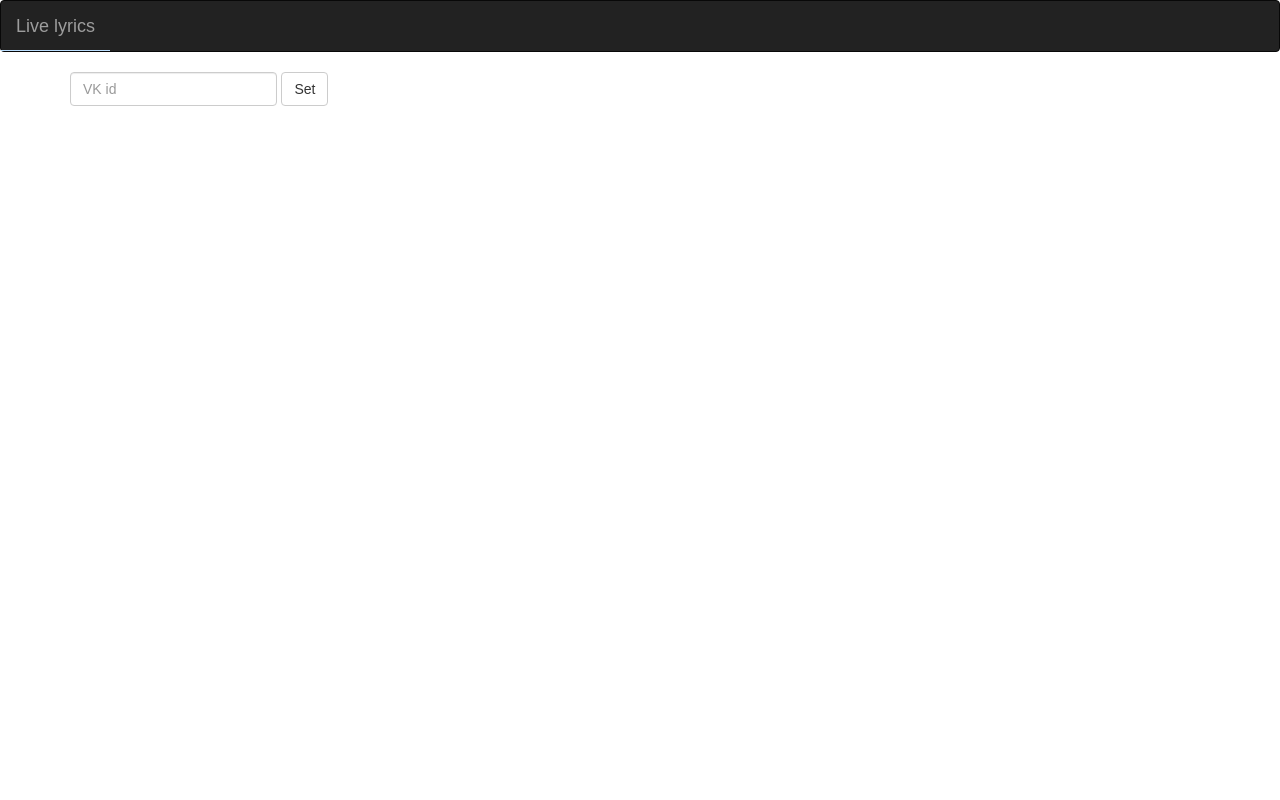
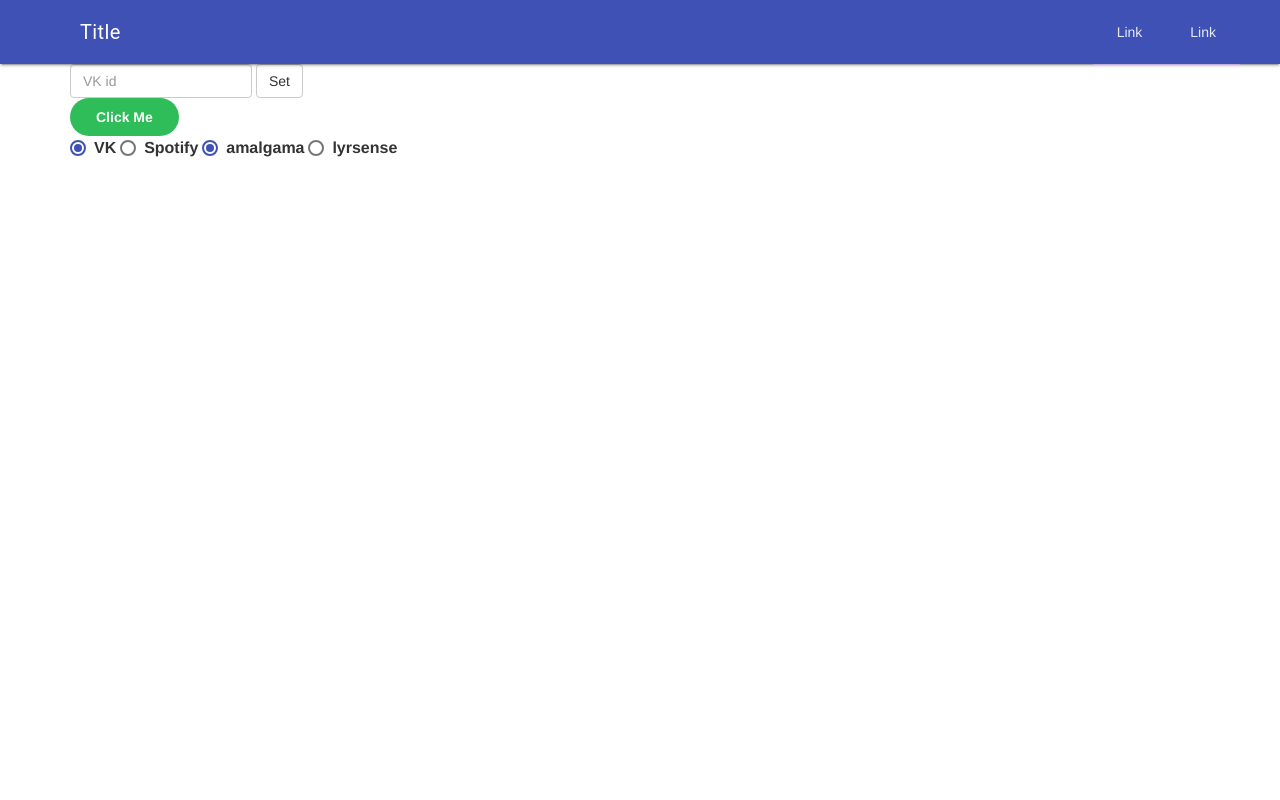
Before and after one commit to Live-Lyrics/live-lyrics, a Flask app: page / in a window 1280 px wide. Run offline with Flask 2, Linux system fonts and the light colour scheme; some libraries are stand-ins or nearby versions.

Commit message:
adding modified files fuk vs  code

```diff
--- a/static/main.js
+++ b/static/main.js
@@ -1,20 +1,148 @@
-$(document).ready(function(){
-    setInterval(function(){get_lyrics();}, 2000);
+$(document).ready(function() {
+  $(".stored").on("change", function() {
+    localStorage[$(this).attr("name")] = $(this).val();
+  });
 
-    $("#set_id").on('click', function() {
-        document.cookie = `id=${$('#id').val()}`;
+  setInterval(function() {
+    get_lyrics();
+  }, 5000);
+
+  $("#set_id").on("click", function() {
+    document.cookie = `id=${$("#id").val()}`;
+  });
+
+//  --------------- lyrsense ---------------
+
+  $(".highlightLine").on("mouseenter mouseleave", function(event) {
+    let line = $(this).attr("line");
+    $(".line" + line).toggleClass("lighted");
+  });
+
+  $(".fontBigger").click(function() {
+    var size = $("#fr_text").css("font-size");
+    var num = parseInt(size.match(/\d+/), 10);
+    num += 2;
+    var inter = num * 1.5;
+
+    $("#fr_text").css("font-size", num + "px");
+    $("#fr_text").css("line-height", inter + "px");
+    $("#ru_text").css("font-size", num + "px");
+    $("#ru_text").css("line-height", inter + "px");
+
+    $.cookie("fontSize", num + "px", {
+      expires: 3000000,
+      path: "/"
     });
+  });
+
+  $(".fontSmaller").click(function() {
+    var size = $("#fr_text").css("font-size");
+    var num = parseInt(size.match(/\d+/), 10);
+    num -= 2;
+    var inter = num * 1.5;
+
+    $("#fr_text").css("font-size", num + "px");
+    $("#fr_text").css("line-height", inter + "px");
+    $("#ru_text").css("font-size", num + "px");
+    $("#ru_text").css("line-height", inter + "px");
+
+    $.cookie("fontSize", num + "px", {
+      expires: 3000000,
+      path: "/"
+    });
+  });
+
+  if ($.cookie("fontSize")) {
+    var size = $.cookie("fontSize");
+    var num = parseInt(size.match(/\d+/), 10);
+    var inter = num * 1.5;
+
+    $("#fr_text").css("font-size", size);
+    $("#ru_text").css("font-size", size);
+
+    $("#fr_text").css("line-height", inter + "px");
+    $("#ru_text").css("line-height", inter + "px");
+  }
 });
 
-function get_lyrics(){
-    $.post("/lyrics",  { old_song_name: localStorage.getItem("old_song_name") }, (data) => {
-        if (data.status == 'new') {
-            localStorage.setItem("old_song_name", data.song);
-            window.scrollTo(0, 0);
-            $(".lyrics").html(data.lyrics);
-        }
-        else {
-            console.log(data.status);
-        }
+//  --------------- lyrsense ---------------
+
+function SpotifuSetLyrics(artist, title) {
+  axios
+    .post("/spotify-lyrics", {
+      artist: artist,
+      title: title,
+      lyrics_provider: localStorage.getItem("lyrics_provider")
+    })
+    .then(function(response) {
+      console.log(response);
+      if (response.data.status == "new") {
+        console.log("lyrics", response.data.lyrics);
+        window.scrollTo(0, 0);
+        $(".lyrics").html(response.data.lyrics);
+      } else if (response.data.status == "lyrics not found") {
+        console.log("lyrics not found");
+      }
     });
 }
+
+function refresh_token() {
+  axios
+    .post("/refresh_token", {
+      refresh_token: Cookies.get("refresh_token")
+    })
+    .then(function(response) {
+      console.log("spotify access token");
+      Cookies.set("access_token", response.data.access_token);
+    });
+}
+
+function getCurrentPlayingTrack() {
+  return axios.get("https://api.spotify.com/v1/me/player/currently-playing", {
+    headers: {
+      Authorization: "Bearer " + Cookies.get("access_token")
+    }
+  });
+}
+
+function get_lyrics() {
+  if (localStorage.getItem("broadcast_provider") == "spotify") {
+    let currentplayingtrack = getCurrentPlayingTrack();
+
+    currentplayingtrack.then(function(response) {
+      // if ((response.data.error.message = "The access token expired")) {
+      if ((response.data.error)) {
+        console.log(response.data.error);
+        refresh_token();
+      } else {
+        console.log(response.data);
+        artist = response.data.item.artists[0].name;
+        title = response.data.item.name;
+        let current = `${artist} ${title}`;
+
+        if (localStorage.getItem("old_song_name") == current) {
+          console.log("song not change");
+        } else {
+          console.log("new song");
+          SpotifuSetLyrics(artist, title);
+          localStorage.setItem("old_song_name", current);
+        }
+      }
+    });
+  } else if (localStorage.getItem("broadcast_provider") == "vk") {
+    console.log("vk");
+    // $.post(
+    //   "/vk-lyrics",
+    //   { old_song_name: localStorage.getItem("old_song_name") },
+    //   data => {
+    //     if (data.status == "new") {
+    //       localStorage.setItem("old_song_name", data.song);
+    //       window.scrollTo(0, 0);
+    //       $(".lyrics").html(data.lyrics);
+    //     } else {
+    //       console.log(data.status);
+    //     }
+    //   }
+    // );
+  }
+}
--- a/static/style.css
+++ /dev/null
@@ -1,102 +0,0 @@
-body {
-    font-size: medium;
-    font-family: Arial, Helvetica, sans-serif;
-    margin: 0px;
-    padding: 0px
-}
-
-
-h2 {
-    font-size: 1.25em;
-    text-align: center;
-    margin: 0.5em;
-    font-weight: bold
-}
-
-.original {
-    width: 50%;
-    float: left;
-    clear: left;
-    font-weight: normal;
-    word-spacing: 1px;
-    color: #333;
-    padding-right: 10px;
-    line-height: 125%
-}
-
-.translate {
-    margin-left: 50%;
-    font-weight: normal;
-    word-spacing: 1px;
-    color: #333;
-    padding-left: 5px;
-    border-left: 1px dotted #CCCCCC;
-    line-height: 125%
-}
-
-.string_container {
-    overflow: hidden;
-    border-bottom: 1px solid #f5f5f5;
-    padding: 5px
-}
-
-.string_container:hover {
-    border-bottom: 1px solid #D9E7F4 !important;
-    background: #D9E7F4;
-    -moz-box-shadow: 0 0 3px rgba(0, 0, 0, 0.5);
-    -webkit-box-shadow: 0 0 3px rgba(0, 0, 0, 0.5);
-    box-shadow: 0 0 3px rgba(0, 0, 0, 0.5)
-}
-
-.empty_container {
-    overflow: hidden
-}
-
-#click_area {
-    position: relative
-}
-
-.original span,
-.translate span {
-    font-size: 0.625em;
-    font-weight: normal
-}
-
-a.vtip {
-    color: #fff;
-    text-decoration: none;
-    border-bottom: 1px dotted red;
-    font-size: 1.1em;
-    font-weight: bold;
-    background: #FF5353;
-    padding: 2px 10px 2px 10px;
-    border-radius: 5px;
-    box-shadow: 1px 1px 0 #999
-}
-
-a {
-    color: #0070d5;
-    text-decoration: none;
-    border-bottom: 1px solid #BBDFFF
-}
-
-a:hover {
-    color: #FF4F22;
-    border-bottom: 1px solid #FFD5CC
-}
-
-a:visited {
-    color: #663399;
-    border-bottom: 1px solid #CAAFE4
-}
-
-a:visited:hover {
-    color: #FF4F22;
-    border-bottom: 1px solid #FFD5CC
-}
-
-@media screen and (min-width: 1281px) and (max-width: 1600px) {
-    body {
-        font-size: medium
-    }
-}
--- a/templates/base.html
+++ /dev/null
@@ -1,33 +0,0 @@
-<!DOCTYPE html>
-<html lang="en">
-<head>
-    <title>Live lyrics</title>
-
-    <meta charset="utf-8">
-    <meta name="viewport" content="width=device-width, initial-scale=1">
-
-    <link rel="stylesheet" href="https://maxcdn.bootstrapcdn.com/bootswatch/3.3.7/paper/bootstrap.min.css">
-
-    <script src="https://ajax.googleapis.com/ajax/libs/jquery/3.1.0/jquery.min.js"></script>
-    <script src="https://maxcdn.bootstrapcdn.com/bootstrap/3.3.7/js/bootstrap.min.js"></script>
-    <script src="https://cdnjs.cloudflare.com/ajax/libs/mustache.js/2.3.0/mustache.min.js"></script>
-    <script src="{{ url_for('static', filename='main.js') }}"></script>
-    <link rel="stylesheet" href="{{ url_for('static', filename='style.css') }}">
-</head>
-<body>
-
-<nav class="navbar navbar-inverse">
-    <div class="container-fluid">
-        <div class="navbar-header">
-            <a class="navbar-brand" href="/">Live lyrics</a>
-        </div>
-    </div>
-</nav>
-
-<div class="container">
-    {% block page_content %}
-    {% endblock %}
-</div>
-
-</body>
-</html>
--- a/templates/index.html
+++ b/templates/index.html
@@ -1,6 +1,52 @@
-{% extends "base.html" %}
+<!DOCTYPE html>
+<html lang="en">
 
-{% block page_content %}
+<head>
+  <title>Live lyrics</title>
+  <meta charset="utf-8">
+  <meta name="viewport" content="width=device-width, initial-scale=1">
+  <link rel="stylesheet" href="https://maxcdn.bootstrapcdn.com/bootswatch/3.3.7/paper/bootstrap.min.css">
+  <!-- <script src="https://maxcdn.bootstrapcdn.com/bootstrap/3.3.7/js/bootstrap.min.js"></script> -->
+  <script src="https://ajax.googleapis.com/ajax/libs/jquery/3.1.0/jquery.min.js"></script>
+
+
+  <script src="https://cdnjs.cloudflare.com/ajax/libs/jquery-cookie/1.4.1/jquery.cookie.js"></script>
+  <script src="https://cdnjs.cloudflare.com/ajax/libs/js-cookie/2.1.4/js.cookie.js"></script>
+  <script src="https://unpkg.com/axios/dist/axios.min.js"></script>
+
+  <script src="../static/main.js"></script>
+  <link rel="stylesheet" href="../static/main.css">
+  <link rel="stylesheet" href="../static/amalgama.css">
+  <link rel="stylesheet" href="../static/lyrsense.css">
+</head>
+
+<body>
+  <!-- Always shows a header, even in smaller screens. -->
+  <div class="mdl-layout mdl-js-layout mdl-layout--fixed-header">
+    <header class="mdl-layout__header">
+      <div class="mdl-layout__header-row">
+        <!-- Title -->
+        <span class="mdl-layout-title">Title</span>
+        <!-- Add spacer, to align navigation to the right -->
+        <div class="mdl-layout-spacer"></div>
+        <!-- Navigation. We hide it in small screens. -->
+        <nav class="mdl-navigation mdl-layout--large-screen-only">
+          <a class="mdl-navigation__link" href="">Link</a>
+          <a class="mdl-navigation__link" href="">Link</a>
+        </nav>
+      </div>
+    </header>
+    <div class="mdl-layout__drawer">
+      <span class="mdl-layout-title">Title</span>
+      <nav class="mdl-navigation">
+        <a class="mdl-navigation__link" href="">Link</a>
+        <a class="mdl-navigation__link" href="">Link</a>
+      </nav>
+    </div>
+    <main class="mdl-layout__content">
+      <div class="page-content">
+
+        <div class="container">
           <div class="row">
 
             <div class="col-md-6">
@@ -9,13 +55,51 @@
                   <input type="text" class="form-control" placeholder="VK id" id="id">
                 </div>
                 <button id="set_id" class="btn btn-default">Set</button>
+                <form action="/login">
+                  <button type="submit" class="Btn" id="loginBtn login-button">Click Me</button>
+                </form>
+
+                <label class="mdl-radio mdl-js-radio mdl-js-ripple-effect" for="option-1">
+                  <input type="radio" id="option-1" class="mdl-radio__button stored" name="broadcast_provider" value="vk" checked>
+                  <span class="mdl-radio__label">VK</span>
+                </label>
+
+                <label class="mdl-radio mdl-js-radio mdl-js-ripple-effect" for="option-2">
+                  <input type="radio" id="option-2" class="mdl-radio__button stored" name="broadcast_provider" value="spotify">
+                  <span class="mdl-radio__label">Spotify</span>
+                </label>
+
+
+                <label class="mdl-radio mdl-js-radio mdl-js-ripple-effect" for="option-3">
+                  <input type="radio" id="option-3" class="mdl-radio__button stored" name="lyrics_provider" value="amalgama" checked>
+                  <span class="mdl-radio__label">amalgama</span>
+                </label>
+
+                <label class="mdl-radio mdl-js-radio mdl-js-ripple-effect" for="option-4">
+                  <input type="radio" id="option-4" class="mdl-radio__button stored" name="lyrics_provider" value="lyrsense">
+                  <span class="mdl-radio__label">lyrsense</span>
+                </label>
+
               </div>
             </div>
 
             <div class="col-md-12">
               <div class="lyrics">
+
+
               </div>
             </div>
 
           </div>
-{% endblock %}
+        </div>
+
+      </div>
+    </main>
+  </div>
+
+  <link rel="stylesheet" href="https://fonts.googleapis.com/icon?family=Material+Icons">
+  <link rel="stylesheet" href="https://code.getmdl.io/1.3.0/material.indigo-pink.min.css">
+  <script defer src="https://code.getmdl.io/1.3.0/material.min.js"></script>
+
+</body>
+</html
```
Also changed, not shown: live_lyrics.py (+126 -8 lines), lyrics_parser.py (+20 -1 lines), lyrics_url.py (+51 -2 lines), lyrsense_url.py (deleted, +0 -21 lines), 1 other file. Lines whose indentation alone changed are shown as unchanged.
